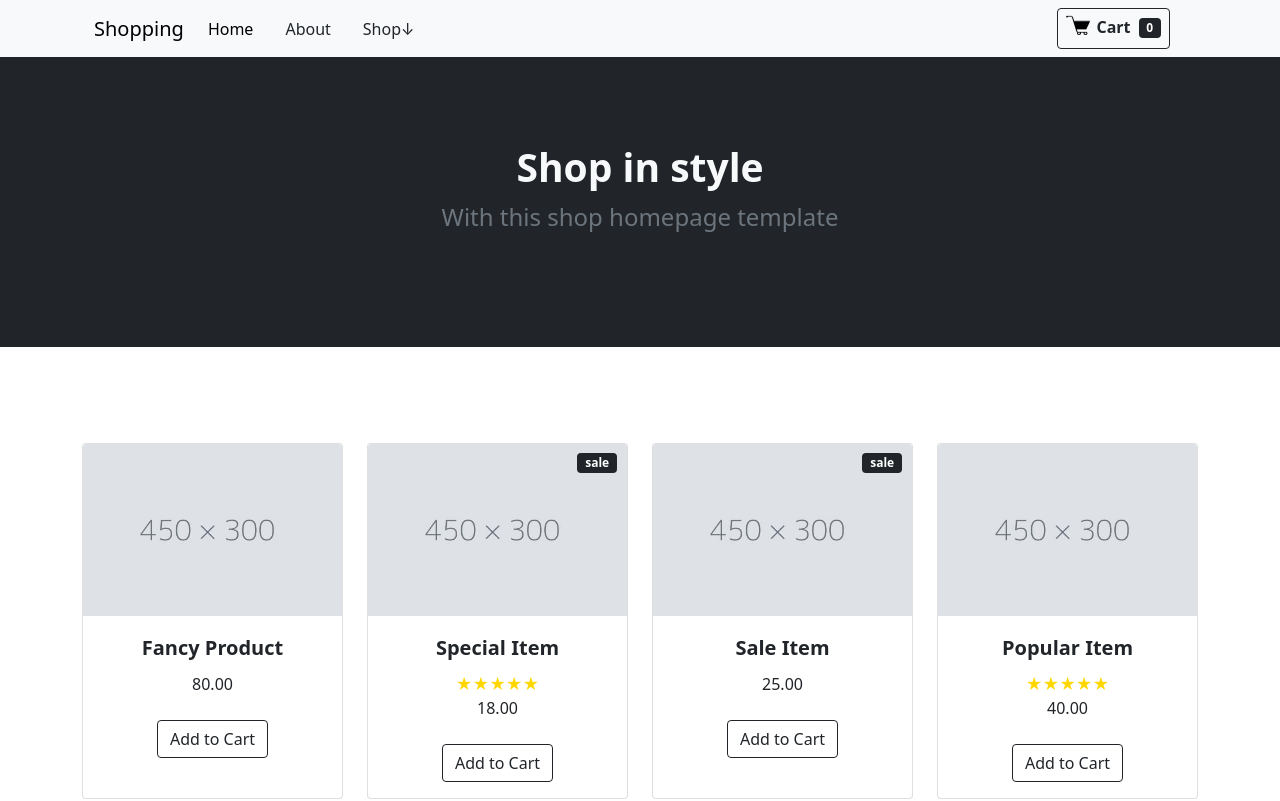
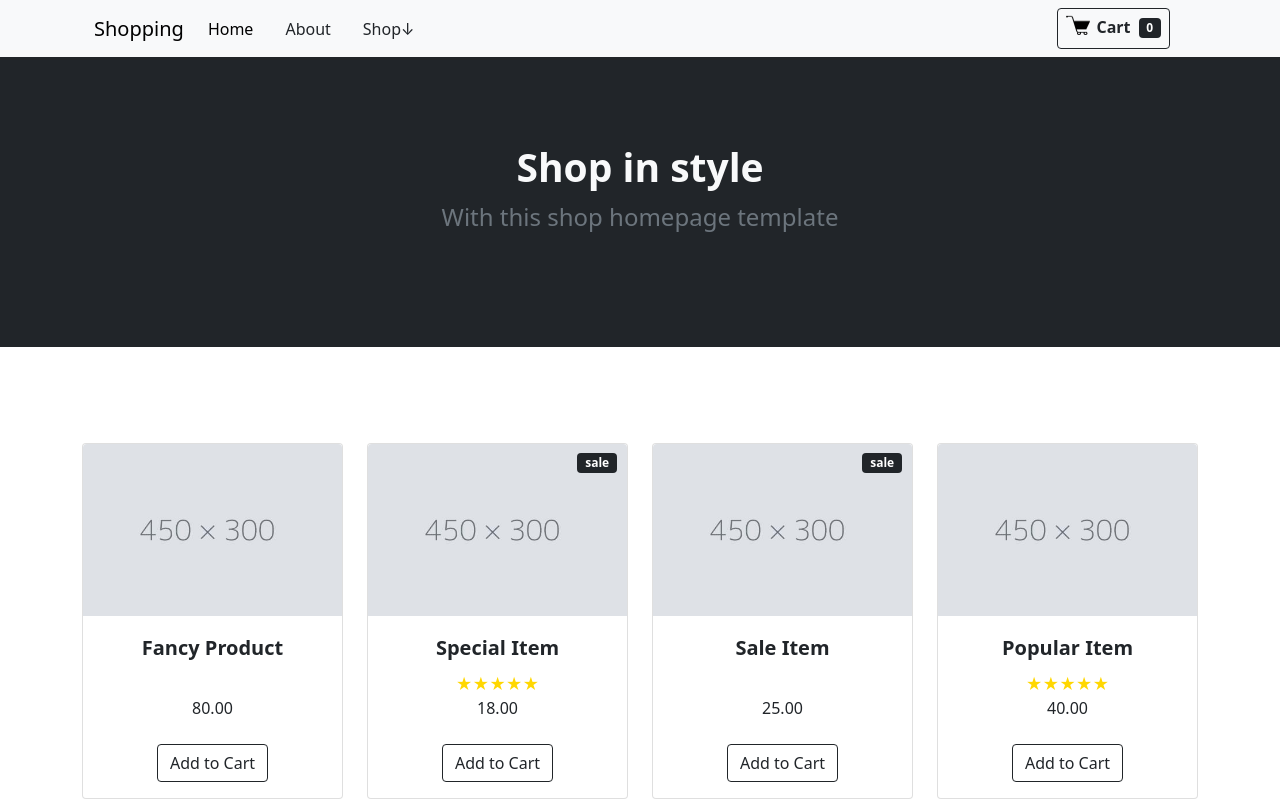
Before and after one commit to Sanjeevi03/guvi_shoppingCart, a React (Create React App) app: page / in a window 1280 px wide. Shown: the top 801 px of the page. Built offline with nearby package versions, Linux system fonts and the light colour scheme.

Commit message:
Commit on feb 8

```diff
--- a/src/Components/MainContent.jsx
+++ b/src/Components/MainContent.jsx
@@ -32,15 +32,14 @@ function MainContent(props) {
                     <span className="star-color">
                       &#9733;&#9733;&#9733;&#9733;&#9733;
                     </span>
-                  ) : null}
+                  ) : <br/>}
 
                   <p className="card-text">{i.price}</p>
-                  <span className="mt-5" onClick={() => handleChange(i.id)}>
+                  <span className="mt-5 position-relative" onClick={() => handleChange(i.id)}>
                     {id_val.find((v) => v === i.id) ? (
                       <>
-                        <div className="" >
-
-                          <div className="btn-group" role='group' >
+                        <div className="">
+                          <div className="btn-group" role="group">
                             <button
                               onClick={() => onRemoveCart(i)}
                               type="button"
@@ -48,7 +47,11 @@ function MainContent(props) {
                             >
                               -
                             </button>
-                            <span className="spanQty" disabled>{cartItem.map(k=> k.id===i.id?k.qty:null)}</span>
+                            <span className="spanQty" disabled>
+                              {cartItem.map((k) =>
+                                k.id === i.id ? k.qty : null
+                              )}
+                            </span>
 
                             <button
                               type="button"
@@ -57,7 +60,8 @@ function MainContent(props) {
                             >
                               +
                             </button>
-                          </div><br />
+                          </div>
+                          <br />
                           <button
                             type="button"
                             onClick={() => onRemoveWholeCart(i)}
```
